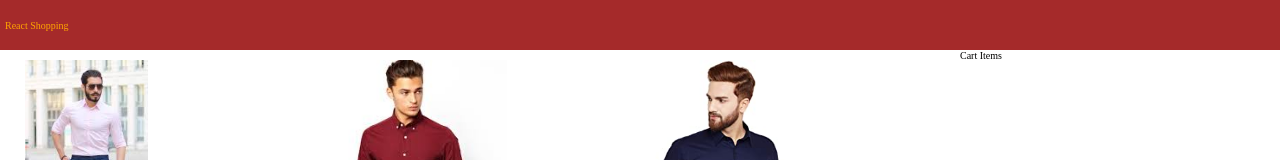
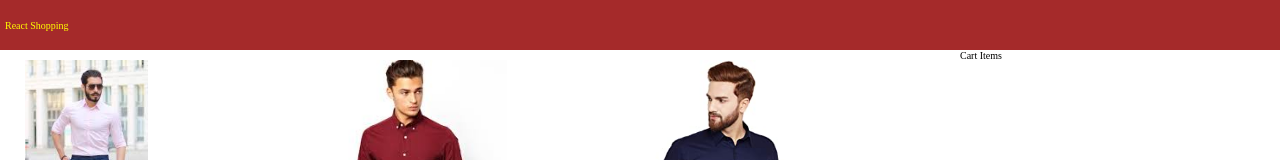
Before and after one commit to divyam150296/shopping-cart, a React (Create React App) app: page / in a window 1280 px wide. In both pictures the pointer is over the link "React Shopping". Shown: the top 160 px of the page. Built offline with nearby package versions, Linux system fonts and the light colour scheme.

Commit message:
create product component

```diff
--- a/src/index.css
+++ b/src/index.css
@@ -32,7 +32,7 @@ a{
 text-decoration: none;
 }
 a:hover{
-    color: orange;
+    color: yellow;
 }
 header a{
     color:white;
```
